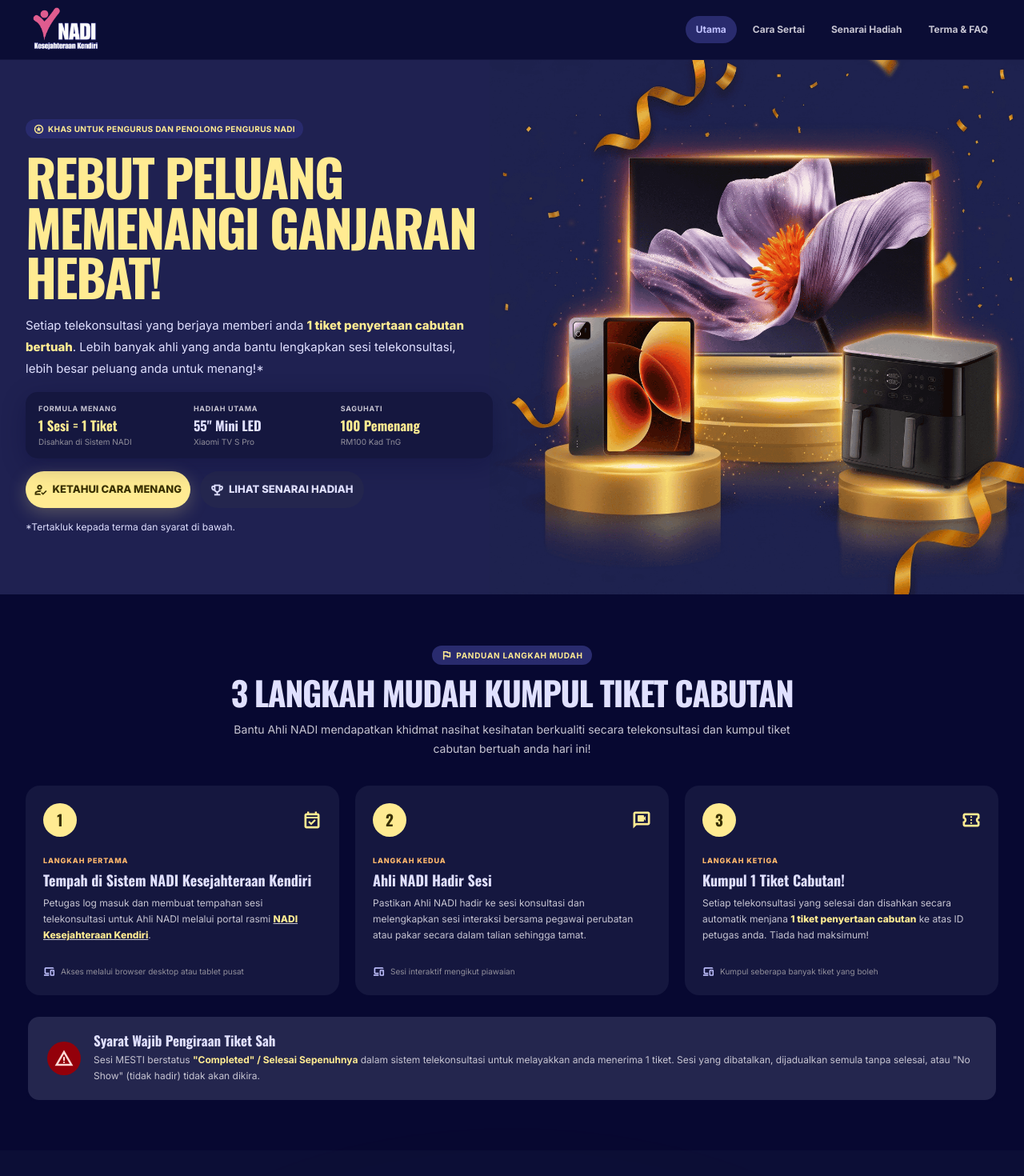
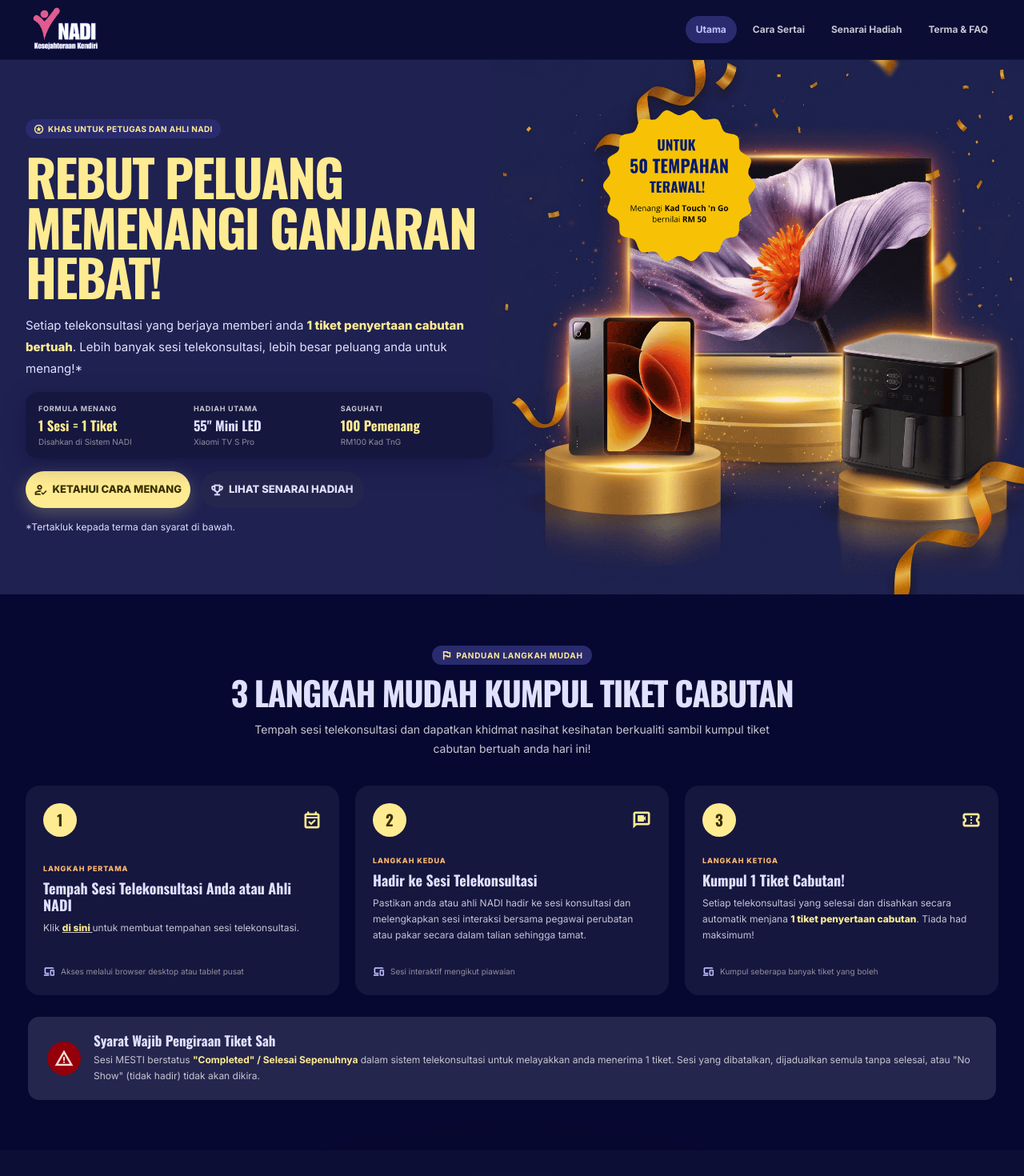
Before and after one commit to ameera-hussain/telekonsult-campaign, a Preact app: page / in a window 1280 px wide. Shown: the top 1470 px of the page at 80% size. Built offline with nearby package versions, Linux system fonts and the light colour scheme.

Commit message:
added badge

```diff
--- a/src/app.css
+++ b/src/app.css
@@ -211,6 +211,17 @@ main {
   background-position: right center;
   background-repeat: no-repeat;
   background-size: auto 100%;
+}
+
+.hero-promo-badge {
+  position: absolute;
+  z-index: 1;
+  top: 8%;
+  left: 56%;
+  width: clamp(176px, 20.9vw, 253px);
+  height: auto;
+  filter: drop-shadow(0 8px 18px rgb(7 8 49 / 35%));
+  pointer-events: none;
 }
 
 .hero-grid {
@@ -1601,6 +1612,12 @@ p {
     padding-top: var(--hero-image-height);
     background-image: none;
     background-color: #1F2151;
+  }
+
+  .hero-promo-badge {
+    top: 4%;
+    left: 4%;
+    width: clamp(132px, 27.5vw, 204px);
   }
 
   .hero-section::before {
--- a/src/app.jsx
+++ b/src/app.jsx
@@ -1,5 +1,6 @@
 import { useEffect, useState } from 'preact/hooks'
 import airFryerImage from './assets/airfryer.png'
+import badgeImage from './assets/badge.png'
 import heroBannerImage from './assets/prizehero.png'
 import nadiLogo from './assets/NadiWellbeing.png'
 import tabletImage from './assets/tablet.png'
@@ -19,24 +20,24 @@ const assets = {
 
 const steps = [
   {
-    title: 'Tempah di Sistem NADI Kesejahteraan Kendiri',
+    title: 'Tempah Sesi Telekonsultasi Anda atau Ahli NADI',
     eyebrow: 'Langkah pertama',
     icon: 'event_available',
-    description: <>Petugas log masuk dan membuat tempahan sesi telekonsultasi untuk Ahli NADI melalui portal rasmi <a href={'https://hati.mrichealthcare.com/'} target="_blank" rel="noopener noreferrer" style="text-decoration: underline;"><strong>NADI Kesejahteraan Kendiri</strong></a>.</>,
+    description: <>Klik  <a href={'https://hatitelehealth.mrichealthcare.com/'} target="_blank" rel="noopener noreferrer" style="text-decoration: underline;"><strong>di sini </strong></a> untuk membuat tempahan sesi telekonsultasi.</>,
     note: 'Akses melalui browser desktop atau tablet pusat',
   },
   {
-    title: 'Ahli NADI Hadir Sesi',
+    title: 'Hadir ke Sesi Telekonsultasi',
     eyebrow: 'Langkah kedua',
     icon: 'video_chat',
-    description: 'Pastikan Ahli NADI hadir ke sesi konsultasi dan melengkapkan sesi interaksi bersama pegawai perubatan atau pakar secara dalam talian sehingga tamat.',
+    description: 'Pastikan anda atau ahli NADI hadir ke sesi konsultasi dan melengkapkan sesi interaksi bersama pegawai perubatan atau pakar secara dalam talian sehingga tamat.',
     note: 'Sesi interaktif mengikut piawaian',
   },
   {
     title: 'Kumpul 1 Tiket Cabutan!',
     eyebrow: 'Langkah ketiga',
     icon: 'confirmation_number',
-    description: <>Setiap telekonsultasi yang selesai dan disahkan secara automatik menjana <strong>1 tiket penyertaan cabutan</strong> ke atas ID petugas anda. Tiada had maksimum!</>,
+    description: <>Setiap telekonsultasi yang selesai dan disahkan secara automatik menjana <strong>1 tiket penyertaan cabutan</strong>. Tiada had maksimum!</>,
     note: 'Kumpul seberapa banyak tiket yang boleh',
   },
 ]
@@ -78,22 +79,22 @@ const terms = [
   {
     title: 'Kelayakan Peserta',
     icon: 'badge',
-    text: <>Kempen ini terbuka secara eksklusif kepada semua Pengurus (Manager) dan Penolong Pengurus (Assistant Manager) Pusat NADI di seluruh Malaysia.</>,
+    text: <>Kempen ini terbuka kepada semua Ahli Nadi,  Pengurus (Manager) dan Penolong Pengurus (Assistant Manager) Pusat NADI di seluruh Malaysia.</>,
   },
   {
     title: 'Pengesahan Status "Completed"',
     icon: 'task_alt',
-    text: <>Hanya sesi telekonsultasi yang ditempah melalui sistem NES dan tamat dengan status <strong>Completed (Selesai sepenuhnya oleh doktor &amp; pesakit)</strong> sahaja diambil kira bagi penjanaan nombor tiket cabutan bertuah.</>,
+    text: <>Hanya sesi telekonsultasi yang tamat dengan status <strong>Completed (Selesai sepenuhnya oleh doktor &amp; pesakit)</strong> sahaja diambil kira bagi penjanaan nombor tiket cabutan bertuah.</>,
   },
   {
     title: 'Formula Tiket Berganda',
     icon: 'confirmation_number',
-    text: 'Setiap 1 sesi telekonsultasi yang berjaya = 1 entri tiket unik cabutan bertuah. Tiada sebarang had maksimum dikenakan — lagi banyak anda bantu ahli, lagi tinggi peluang anda terpilih!',
+    text: 'Setiap 1 sesi telekonsultasi yang berjaya = 1 entri tiket unik cabutan bertuah. Tiada sebarang had maksimum dikenakan — lagi banyak sesi, lagi tinggi peluang anda terpilih!',
   },
   {
     title: 'Pengumuman & Sesi Cabutan Langsung',
     icon: 'live_tv',
-    text: 'Tarikh cabutan bertuah rasmi akan disiarkan secara langsung (Live Draw) melalui saluran komunikasi NADI. Setiap pemenang akan disahkan identiti dan dihubungi oleh pihak NADI Wellbeing.',
+    text: 'Tarikh cabutan bertuah rasmi akan disiarkan kemudian.',
   },
 ]
 
@@ -247,10 +248,10 @@ export function App() {
           <div class="page-container hero-grid">
             <div class="hero-copy">
               <div class="hero-badges">
-                <span class="badge campaign-badge"><Icon>stars</Icon>Khas untuk Pengurus dan Penolong Pengurus NADI</span>
+                <span class="badge campaign-badge"><Icon>stars</Icon>Khas untuk Petugas dan Ahli Nadi</span>
               </div>
               <h1>Rebut Peluang Memenangi Ganjaran Hebat!</h1>
-              <p class="hero-description">Setiap telekonsultasi yang berjaya memberi anda <strong>1 tiket penyertaan cabutan bertuah</strong>. Lebih banyak ahli yang anda bantu lengkapkan sesi telekonsultasi, lebih besar peluang anda untuk menang!*</p>
+              <p class="hero-description">Setiap telekonsultasi yang berjaya memberi anda <strong>1 tiket penyertaan cabutan bertuah</strong>. Lebih banyak sesi telekonsultasi, lebih besar peluang anda untuk menang!*</p>
               <div class="stats hero-stats">
                 <div class="stat">
                   <span class="stat-title">Formula menang</span>
@@ -277,6 +278,11 @@ export function App() {
               </div>
             </div>
           </div>
+          <img
+            class="hero-promo-badge"
+            src={badgeImage}
+            alt="Promosi untuk 50 tempahan terawal: Kad Touch 'n Go bernilai RM50"
+          />
         </section>
 
         <section class="steps-section" id="cara-sertai">
@@ -285,7 +291,7 @@ export function App() {
               badge="Panduan langkah mudah"
               icon="flag"
               title="3 Langkah Mudah Kumpul Tiket Cabutan"
-              description="Bantu Ahli NADI mendapatkan khidmat nasihat kesihatan berkualiti secara telekonsultasi dan kumpul tiket cabutan bertuah anda hari ini!"
+              description="Tempah sesi telekonsultasi dan dapatkan khidmat nasihat kesihatan berkualiti sambil kumpul tiket cabutan bertuah anda hari ini!"
             />
             <div class="steps-grid">
               {steps.map((step, index) => (
@@ -320,7 +326,7 @@ export function App() {
               badge="Ganjaran Menarik!"
               icon="military_tech"
               title="Senarai Hadiah Lumayan Menanti Anda"
-              description="Menangi barangan teknologi pintar terkini dan ganjaran tunai Touch 'n Go khas untuk petugas paling berdedikasi!"
+              description="Menangi barangan teknologi pintar terkini dan ganjaran tunai Touch 'n Go!"
             />
             <div class="prizes-grid">
               {prizes.map((prize) => <PrizeCard prize={prize} key={prize.title} />)}
@@ -384,10 +390,10 @@ export function App() {
           <div class="page-container">
             <div class="card cta-card">
               <span class="badge cta-badge"><Icon>bolt</Icon>Tingkatkan Sesi Sekarang</span>
-              <h2>Mula Bantu Ahli NADI Hari Ini &amp; Gandakan Tiket Kemenangan Anda!</h2>
+              <h2>Tempah Sekarang dan Gandakan Tiket Kemenangan Anda!</h2>
               <p>Setiap bantuan anda mengubah tahap kesihatan komuniti setempat sambil membuka peluang membawa pulang hadiah-hadiah menarik.</p>
               <div class="cta-actions">
-                <a class="btn btn-primary" href={'https://hati.mrichealthcare.com/'} target="_blank" rel="noopener noreferrer"><Icon>open_in_new</Icon>BUAT TEMPAHAN SEKARANG!</a>
+                <a class="btn btn-primary" href={'https://hatitelehealth.mrichealthcare.com/'} target="_blank" rel="noopener noreferrer"><Icon>open_in_new</Icon>BUAT TEMPAHAN SEKARANG!</a>
                 <a class="btn btn-secondary" href={whatsappUrl} target="_blank" rel="noopener noreferrer"><Icon>chat</Icon>HUBUNGI NADI WELLBEING</a>
               </div>
             </div>
```
Also changed, not shown: src/assets/badge.png (added).
